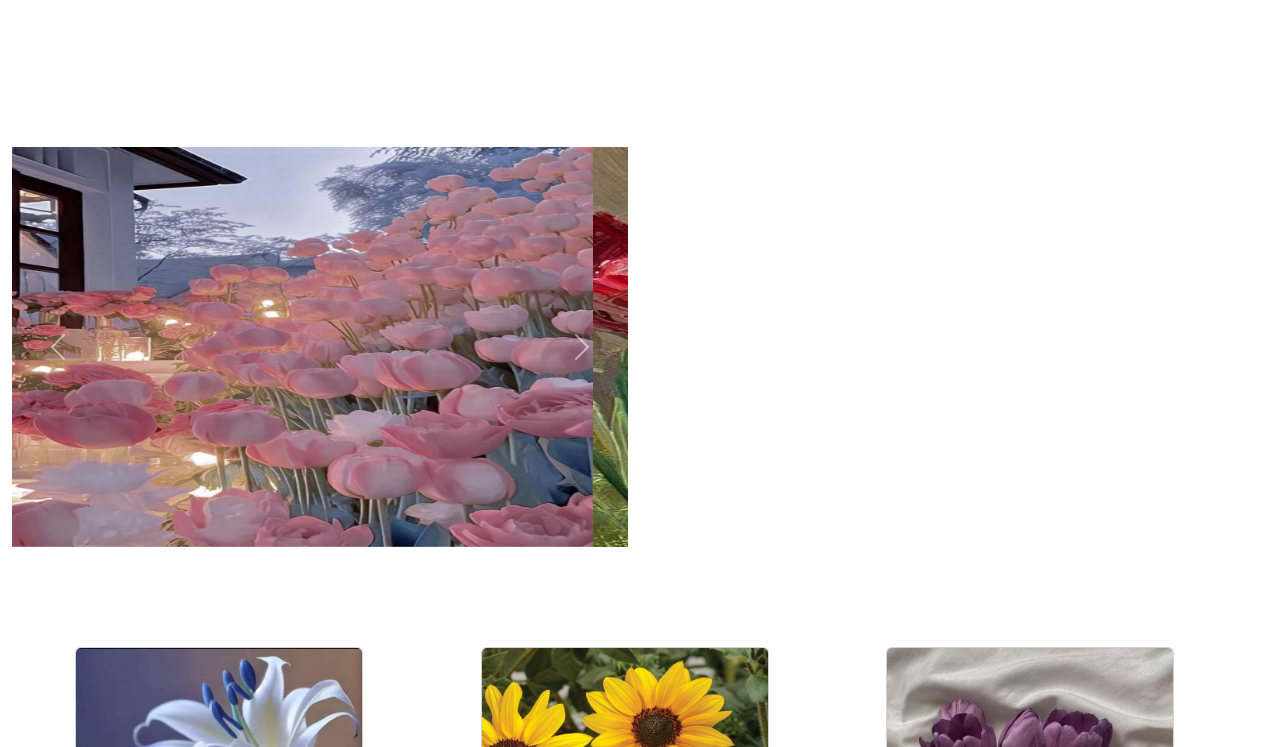
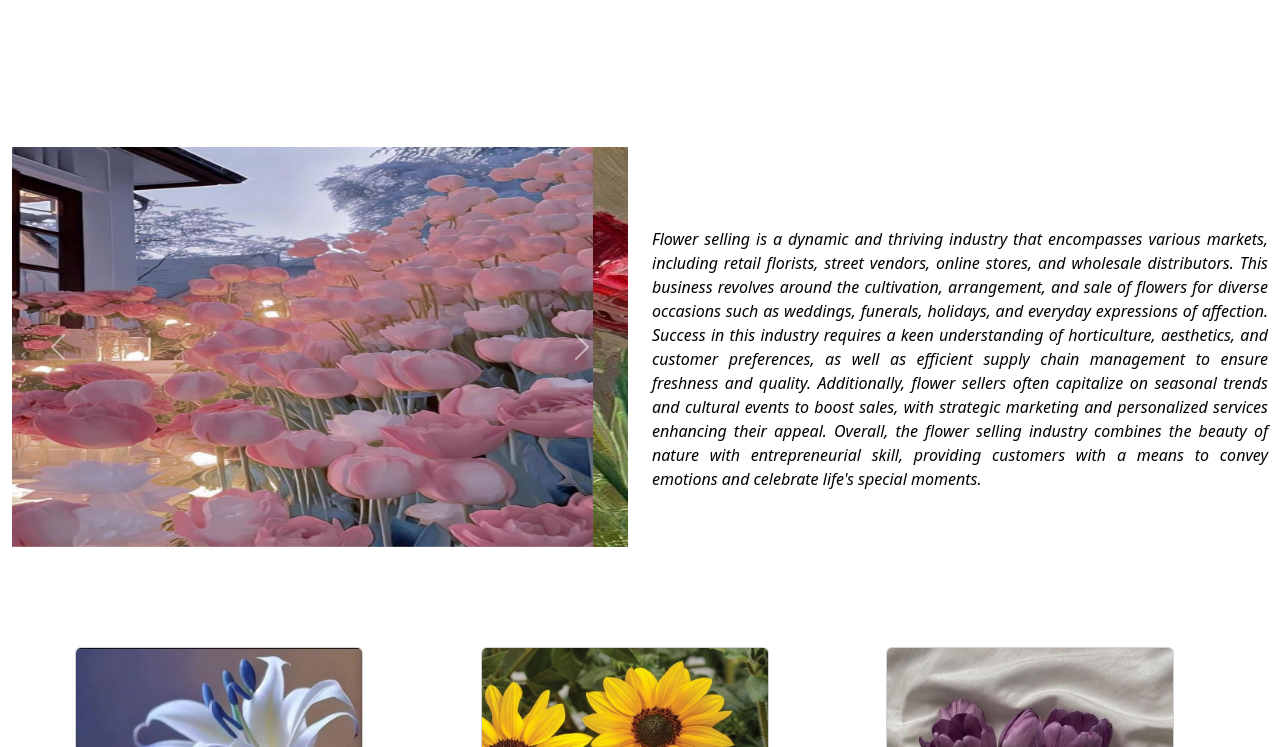
Before and after one commit to tayyaba7/Flower-Selling, a plain HTML site: page index.html in a window 1280 px wide. Shown: the part 480-1227 px from the top of the page. Drawn offline with nearby package versions, Linux system fonts and the light colour scheme.

Commit message:
introduction added

```diff
--- a/index.html
+++ b/index.html
@@ -83,7 +83,12 @@
         </button>
       </div>
     </div>
+    <div class="col-lg-6">
+      <p style="color: black; text-align: justify; margin-top: 80px; font-style: italic;">
 
+Flower selling is a dynamic and thriving industry that encompasses various markets, including retail florists, street vendors, online stores, and wholesale distributors. This business revolves around the cultivation, arrangement, and sale of flowers for diverse occasions such as weddings, funerals, holidays, and everyday expressions of affection. Success in this industry requires a keen understanding of horticulture, aesthetics, and customer preferences, as well as efficient supply chain management to ensure freshness and quality. Additionally, flower sellers often capitalize on seasonal trends and cultural events to boost sales, with strategic marketing and personalized services enhancing their appeal. Overall, the flower selling industry combines the beauty of nature with entrepreneurial skill, providing customers with a means to convey emotions and celebrate life's special moments.
+      </p>
+    </div>
   </div>
   <div class="row" style="margin-left: 63px; margin-top: 100px;">
     <div class="col">
```
